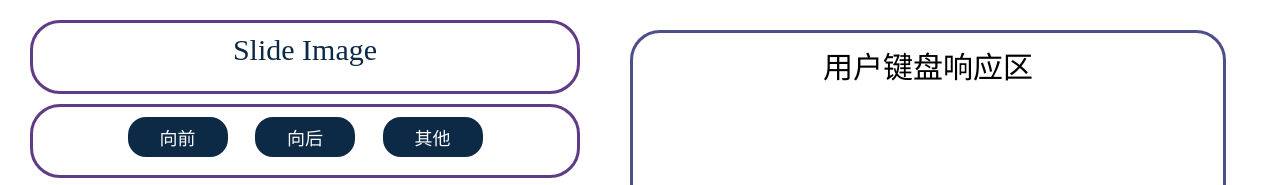
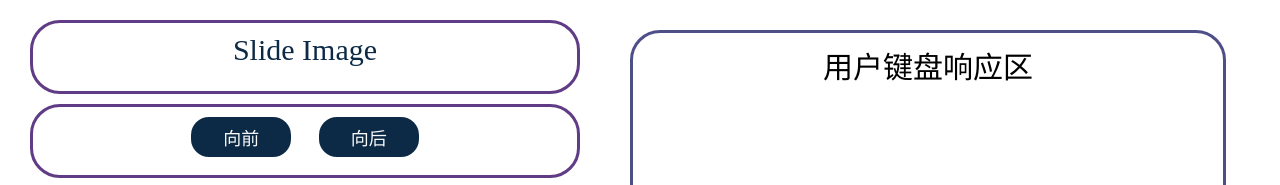
Before and after one commit to Sonder2023/2024-UI.github.io, a plain HTML site: page webui/1.4.html in a window 1280 px wide. Shown: the top 185 px of the page. Drawn offline with Linux system fonts and the light colour scheme.

```diff
--- a/webui/1.4.html
+++ b/webui/1.4.html
@@ -80,7 +80,7 @@
 <nav>
     <button>向前</button>
     <button>向后</button>
-    <button>其他</button>
+
 </nav>
 
 
```
